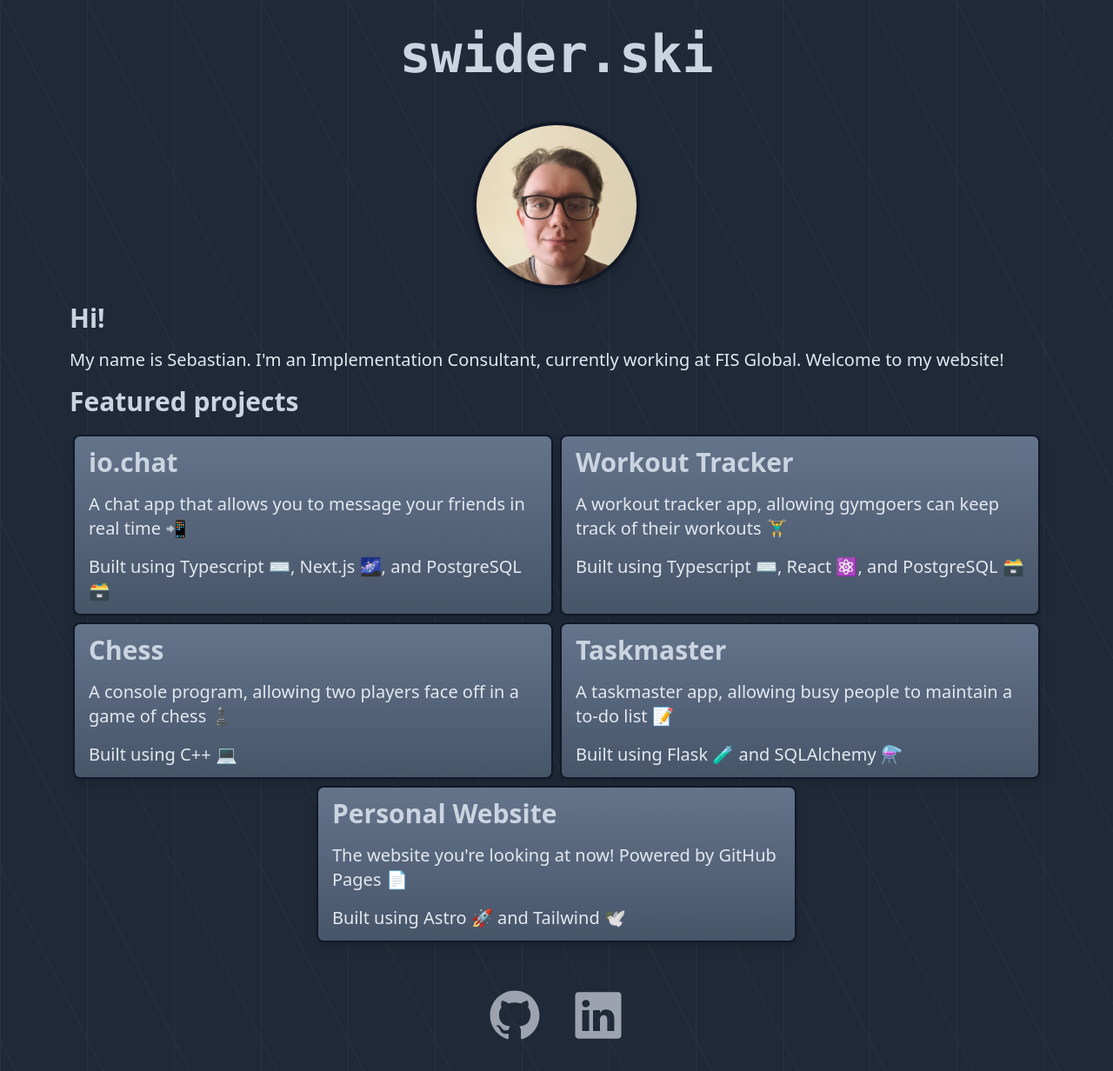
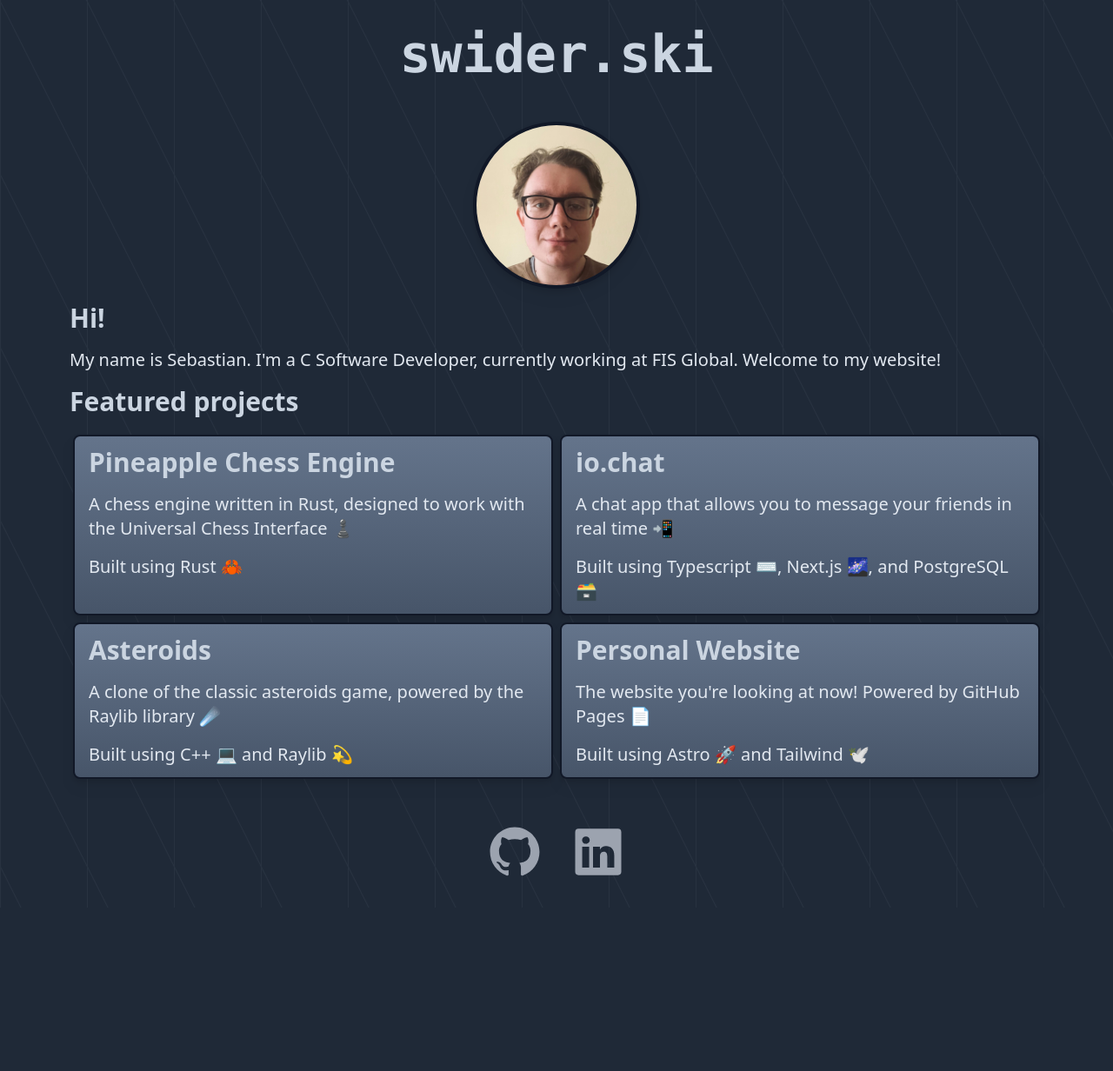
Before and after one commit to swiderskis/swiderskis.github.io, an Astro site: page / in a window 1280 px wide. Shown: the whole page at 87% size. After the commit the page ends 1044 px from the top, so only its background shows below. Built offline with nearby package versions, Linux system fonts and the light colour scheme; Astro itself is replaced by a stand-in of ours.

Commit message:
Update job title and featured projects

```diff
--- a/src/pages/index.astro
+++ b/src/pages/index.astro
@@ -14,6 +14,13 @@ export type CardDetails = {
 
 const projects: CardDetails[] = [
   {
+    title: "Pineapple Chess Engine",
+    github: "https://github.com/swiderskis/pineapple-chess-engine",
+    builtUsing: ["Rust 🦀"],
+    description:
+      "A chess engine written in Rust, designed to work with the Universal Chess Interface ♟",
+  },
+  {
     title: "io.chat",
     github: "https://github.com/swiderskis/io-chat",
     website: "https://io-chat.swider.ski/",
@@ -22,28 +29,11 @@ const projects: CardDetails[] = [
       "A chat app that allows you to message your friends in real time 📲",
   },
   {
-    title: "Workout Tracker",
-    github: "https://github.com/swiderskis/workout-tracker-client",
-    website: "https://workout-tracker.swider.ski/",
-    builtUsing: ["Typescript ⌨", "React ⚛", "PostgreSQL 🗃"],
+    title: "Asteroids",
+    github: "https://github.com/swiderskis/asteroids-clone",
+    builtUsing: ["C++ 💻", "Raylib 💫"],
     description:
-      "A workout tracker app, allowing gymgoers can keep track of their workouts 🏋️‍♂️",
-  },
-  {
-    title: "Chess",
-    github: "https://github.com/swiderskis/chess-improved",
-    website: undefined,
-    builtUsing: ["C++ 💻"],
-    description:
-      "A console program, allowing two players face off in a game of chess ♟",
-  },
-  {
-    title: "Taskmaster",
-    github: "https://github.com/swiderskis/flask-taskmaster-webapp",
-    website: undefined,
-    builtUsing: ["Flask 🧪", "SQLAlchemy ⚗"],
-    description:
-      "A taskmaster app, allowing busy people to maintain a to-do list 📝",
+      "A clone of the classic asteroids game, powered by the Raylib library ️️️️️☄️",
   },
   {
     title: "Personal Website",
@@ -69,8 +59,8 @@ const projects: CardDetails[] = [
         </div>
         <Subheader>Hi!</Subheader>
         <P>
-          My name is Sebastian. I'm an Implementation Consultant, currently
-          working at FIS Global. Welcome to my website!
+          My name is Sebastian. I'm a C Software Developer, currently working at
+          FIS Global. Welcome to my website!
         </P>
       </section>
       <section id="featured-projects">
```
